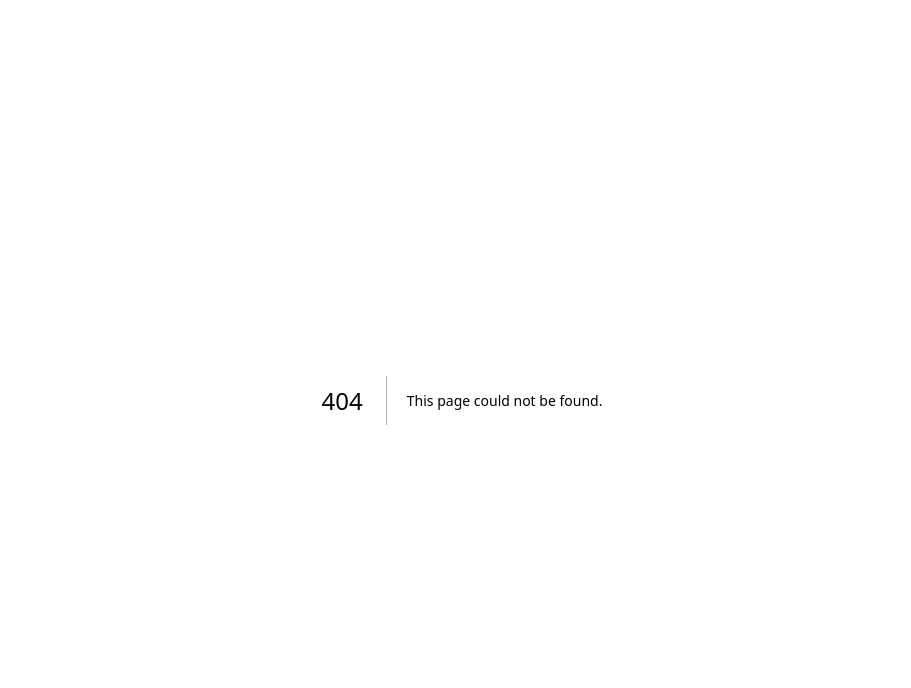
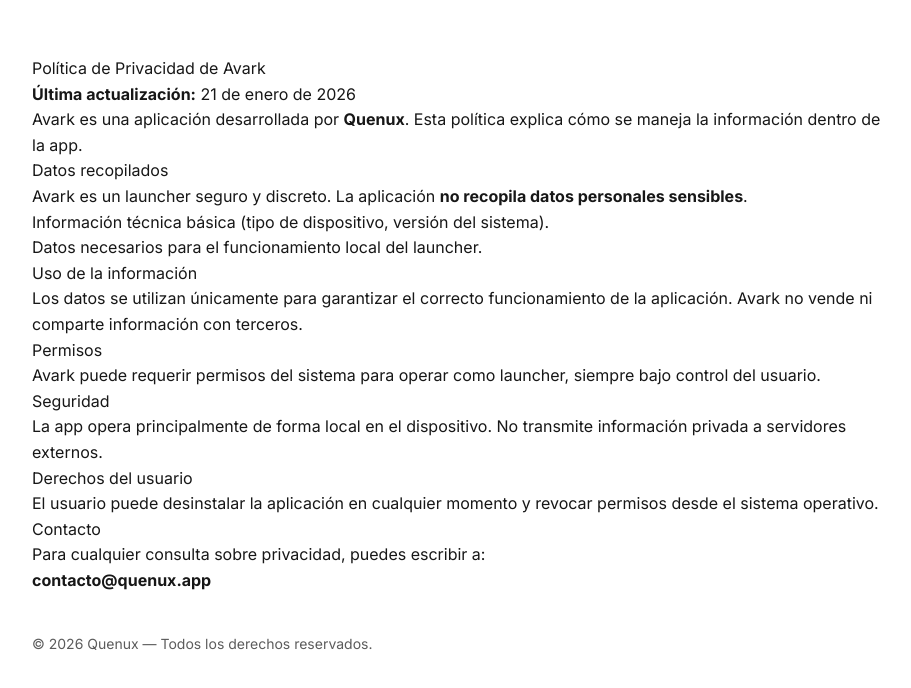
Before and after one commit to Diegoheriberto/quenux-web, a Next.js app: page /legal/privacy/avark in a window 1280 px wide. Before the commit this address had no page. Shown: the top 688 px of the page, without its empty margins (178-1089 px from the left). Built offline with nearby package versions, Linux system fonts and the light colour scheme.

Commit message:
Add Avark Privacy Policy page

```diff
--- /dev/null
+++ b/app/legal/privacy/avark/page.tsx
@@ -0,0 +1,56 @@
+export default function AvarkPrivacyPage() {
+  return (
+    <main style={{ maxWidth: 900, margin: "56px auto", padding: "0 20px", lineHeight: 1.6 }}>
+      <h1>Política de Privacidad de Avark</h1>
+
+      <p><strong>Última actualización:</strong> 21 de enero de 2026</p>
+
+      <p>
+        Avark es una aplicación desarrollada por <strong>Quenux</strong>.
+        Esta política explica cómo se maneja la información dentro de la app.
+      </p>
+
+      <h2>Datos recopilados</h2>
+      <p>
+        Avark es un launcher seguro y discreto. La aplicación <strong>no recopila datos personales sensibles</strong>.
+      </p>
+
+      <ul>
+        <li>Información técnica básica (tipo de dispositivo, versión del sistema).</li>
+        <li>Datos necesarios para el funcionamiento local del launcher.</li>
+      </ul>
+
+      <h2>Uso de la información</h2>
+      <p>
+        Los datos se utilizan únicamente para garantizar el correcto funcionamiento de la aplicación.
+        Avark no vende ni comparte información con terceros.
+      </p>
+
+      <h2>Permisos</h2>
+      <p>
+        Avark puede requerir permisos del sistema para operar como launcher, siempre bajo control del usuario.
+      </p>
+
+      <h2>Seguridad</h2>
+      <p>
+        La app opera principalmente de forma local en el dispositivo. No transmite información privada a servidores externos.
+      </p>
+
+      <h2>Derechos del usuario</h2>
+      <p>
+        El usuario puede desinstalar la aplicación en cualquier momento y revocar permisos desde el sistema operativo.
+      </p>
+
+      <h2>Contacto</h2>
+      <p>
+        Para cualquier consulta sobre privacidad, puedes escribir a:
+        <br />
+        <strong>contacto@quenux.app</strong>
+      </p>
+
+      <p style={{ marginTop: 40, fontSize: 14, opacity: 0.7 }}>
+        © 2026 Quenux — Todos los derechos reservados.
+      </p>
+    </main>
+  );
+}
```
